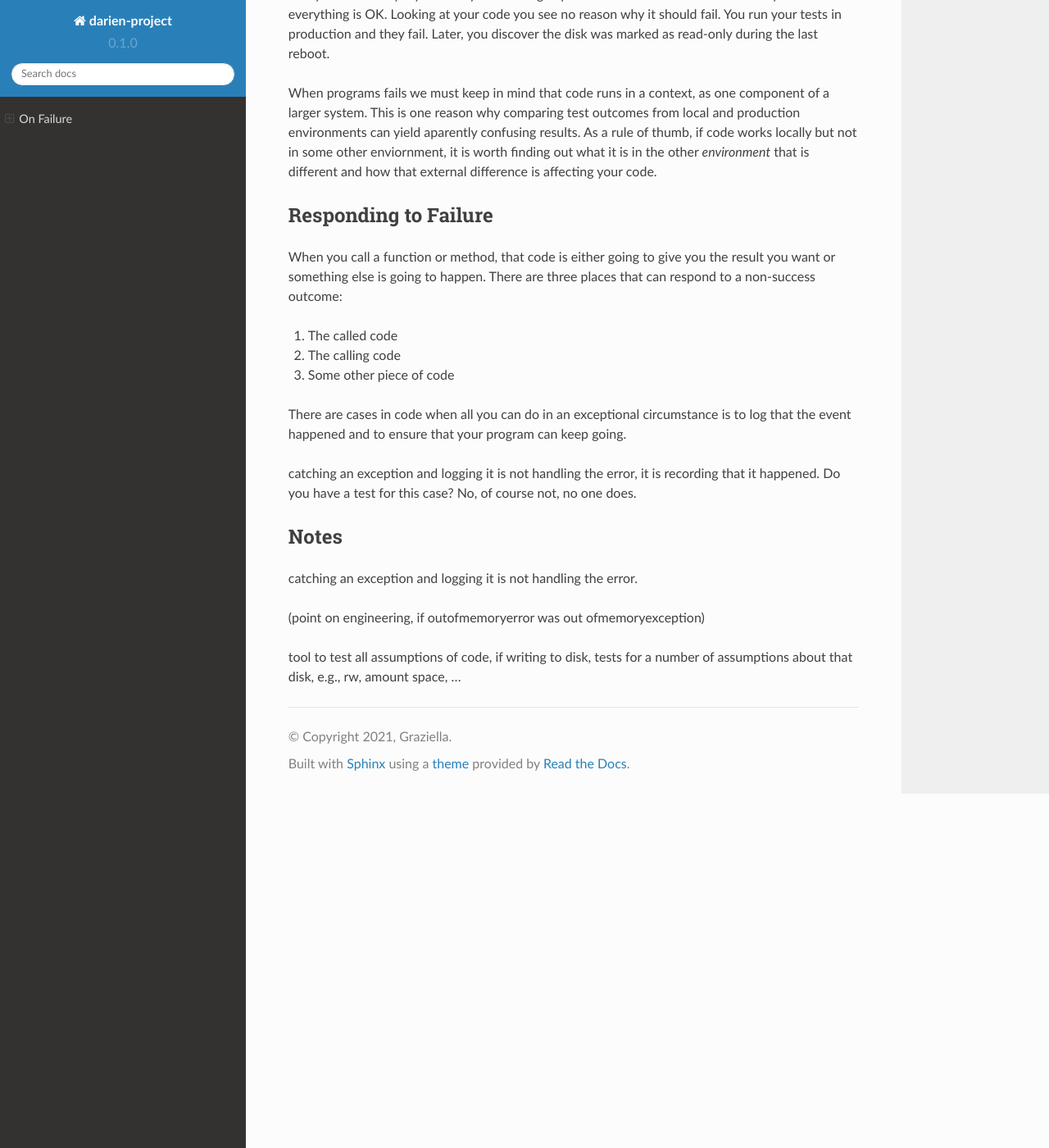
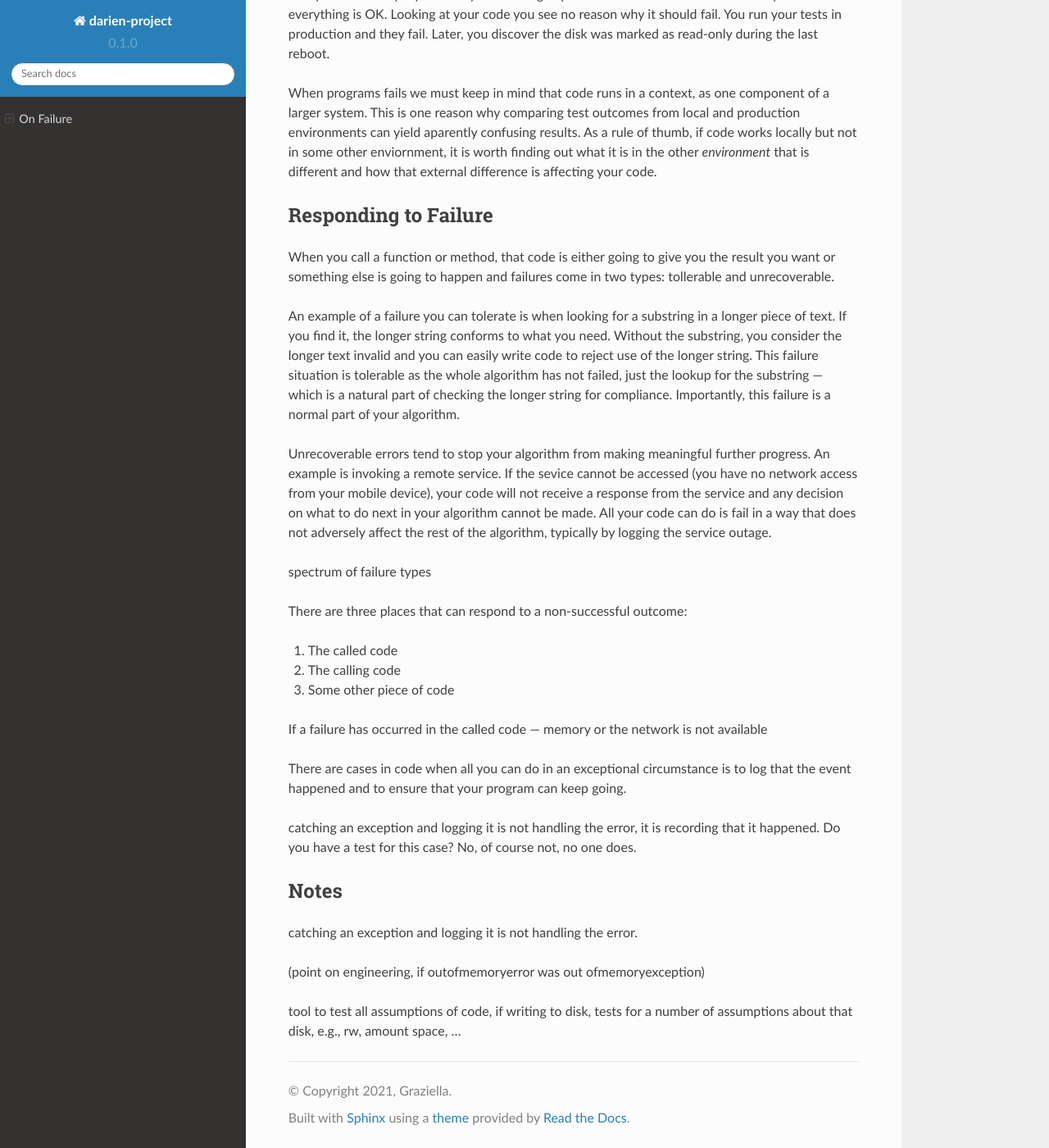
Before and after one commit to jh-evans/readthedocs, a Sphinx documentation site: the page built from docs/source/on_failure.rst, in a window 1280 px wide and 1400 px high, scrolled down 930 px. Shown: the whole window at 82% size. Built offline with Sphinx 7.4.7 and the Read the Docs theme 2.0.0, drawn with Linux system fonts in a browser that asks for light colours.

Commit message:
Update on_failure.rst

```diff
--- a/docs/source/on_failure.rst
+++ b/docs/source/on_failure.rst
@@ -31,13 +31,24 @@ external difference is affecting your code.
 Responding to Failure
 ---------------------
 
-When you call a function or method, that code is either going to give you the result you want or something else is going to happen. There are three places that can respond to a non-success outcome:
+When you call a function or method, that code is either going to give you the result you want or something else is going to happen and failures come in two types: tollerable and unrecoverable.
+
+An example of a failure you can tolerate is when looking for a substring in a longer piece of text. If you find it, the longer string conforms to what you need. Without the substring, you consider the longer text invalid and you can easily write code to
+reject use of the longer string. This failure situation is tolerable as the whole algorithm has not failed, just the lookup for the substring --- which is a natural part of checking the longer string for compliance. Importantly, this failure is a normal
+part of your algorithm.
+
+Unrecoverable errors tend to stop your algorithm from making meaningful further progress. An example is invoking a remote service. If the sevice cannot be accessed (you have no network access from your mobile device), your code will not receive a response
+from the service and any decision on what to do next in your algorithm cannot be made. All your code can do is fail in a way that does not adversely affect the rest of the algorithm, typically by logging the service outage.
+
+spectrum of failure types
+
+There are three places that can respond to a non-successful outcome:
 
 1. The called code
 2. The calling code
 3. Some other piece of code
 
-
+If a failure has occurred in the called code --- memory or the network is not available
 
 There are cases in code when all you can do in an exceptional circumstance is to log that the event happened and to ensure that your program can keep going.
 
```
